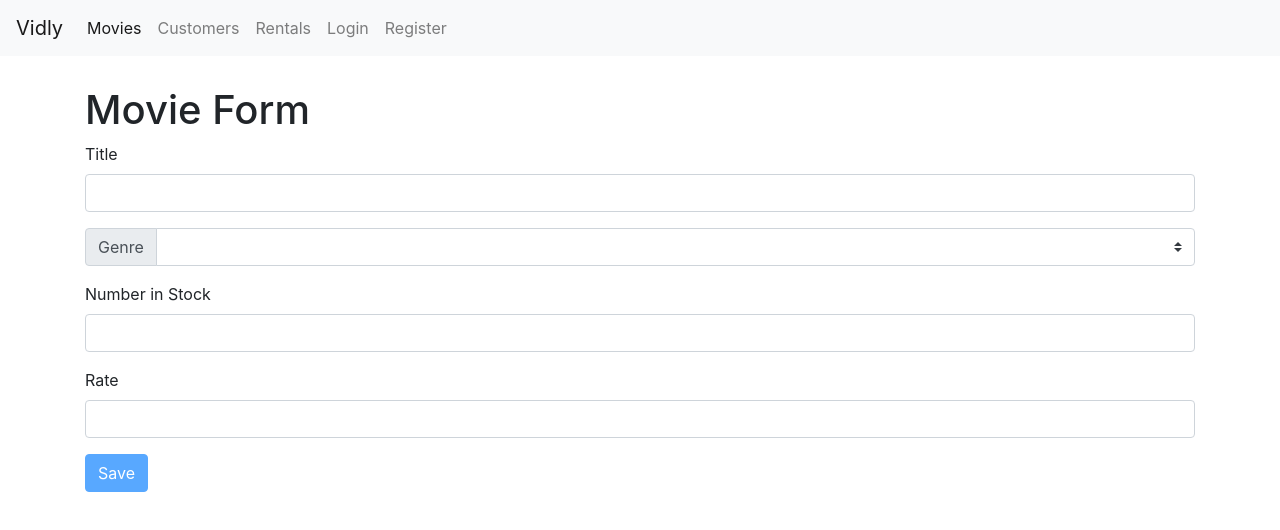
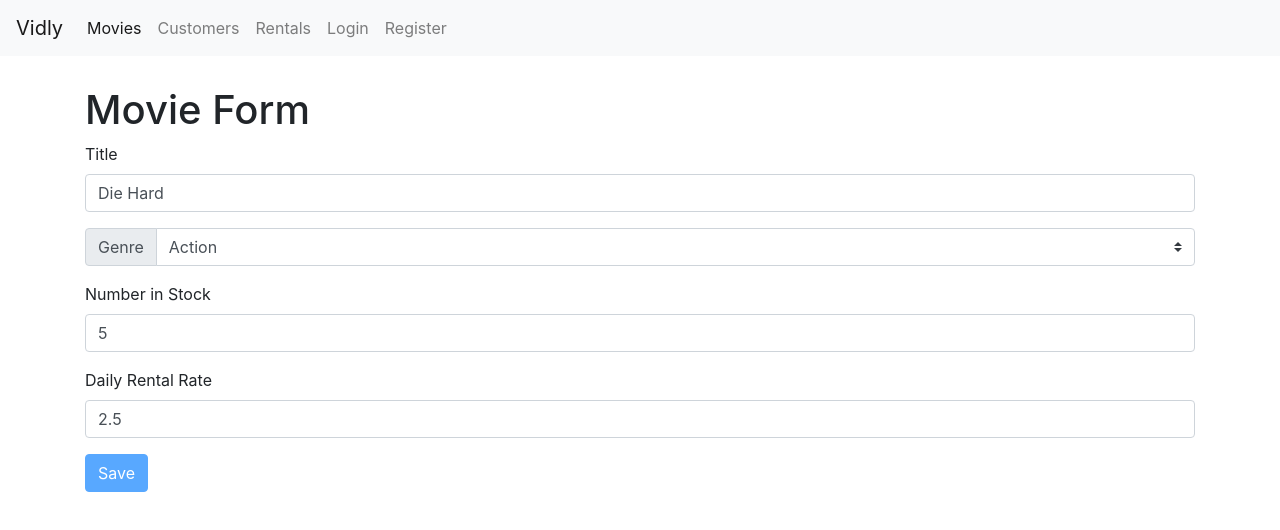
Before and after one commit to amu3dev/VidlyRepo1, a React (Create React App) app: page /movies/5b21ca3eeb7f6fbccd471816 in a window 1280 px wide. Shown: the top 530 px of the page. Built offline with nearby package versions, Linux system fonts and the light colour scheme.

Commit message:
add - getMovie, saveMovie - mapToViewModel continue - componentDidMount

```diff
--- a/src/components/movieForm.jsx
+++ b/src/components/movieForm.jsx
@@ -1,11 +1,13 @@
 import React from "react";
 import Form from "./common/form";
 import Joi from "joi-browser";
+import { getMovie, saveMovie } from "../services/fakeMovieService";
+
 import { getGenres } from "../services/fakeGenreService";
 
 class MovieForm extends Form {
   state = {
-    data: { title: "", genreId: "", numberInStock: "", rate: "" },
+    data: { title: "", genreId: "", numberInStock: "", dailyRentalRate: "" },
     genres: [],
     errors: {},
   };
@@ -18,16 +20,43 @@ class MovieForm extends Form {
       .max(100)
       .required()
       .label("Number in Stock"),
-    rate: Joi.number().min(0).max(10).required().label("Rate"),
+    dailyRentalRate: Joi.number()
+      .min(0)
+      .max(10)
+      .required()
+      .label("Daily Rental Rate"),
   };
+
   componentDidMount() {
     const genres = getGenres();
     this.setState({ genres });
+
+    const movieId = this.props.match.params.id;
+    if (movieId === "new") return;
+
+    const movie = getMovie(movieId);
+    if (!movie) return this.props.history.replace("/not-found");
+
+    this.setState({ data: this.mapToViewModel(movie) });
+  }
+
+  mapToViewModel(movie) {
+    return {
+      _id: movie._id,
+      title: movie.title,
+      genreId: movie.genre._id,
+      numberInStock: movie.numberInStock,
+      dailyRentalRate: movie.dailyRentalRate,
+    };
   }
 
   doSubmit = () => {
     // call the server --
     console.log("movieForm-- submitted");
+
+    saveMovie(this.state.data);
+
+    this.props.history.push("/movies");
   };
   render() {
     return (
@@ -37,7 +66,7 @@ class MovieForm extends Form {
           {this.renderInput("title", "Title")}
           {this.renderSelect("genreId", "Genre", this.state.genres)}
           {this.renderInput("numberInStock", "Number in Stock", "number")}
-          {this.renderInput("rate", "Rate")}
+          {this.renderInput("dailyRentalRate", "Daily Rental Rate")}
           {this.renderButton("Save")}
         </form>
       </div>
```
